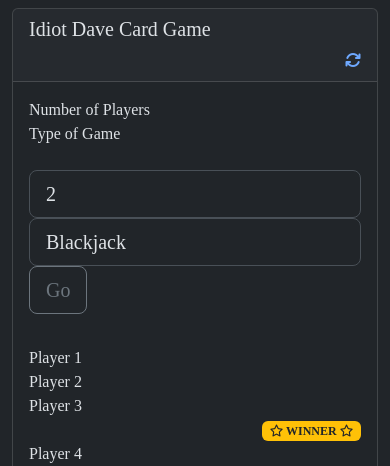
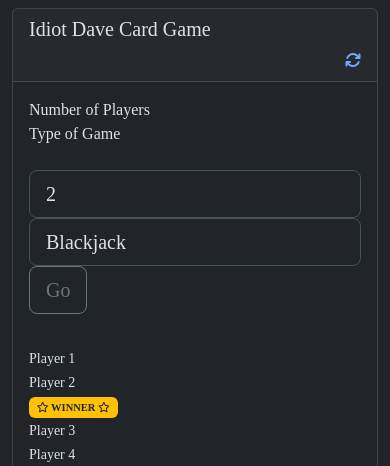
Before and after one commit to guitardave/flask_poker, a Flask app: page / in a window 390 px wide. Shown: the top 466 px of the page. Run offline with Flask 3, Linux system fonts and the light colour scheme; some libraries are stand-ins or nearby versions.

Commit message:
couple cleanup items

```diff
--- a/card_game/simple_card_game.py
+++ b/card_game/simple_card_game.py
@@ -6,6 +6,8 @@ from .deck_of_cards import CARDS
 
 class SimpleCardGame:
     CARD_PATH = os.environ.get('CARD_PATH')
+    DECK_SIZE = 52
+    MAX_SCORE = 21
 
     def __init__(self, max_hand: int, min_hand: int, n_players: int):
         self.max_hand = max_hand
@@ -24,11 +26,10 @@ class SimpleCardGame:
     def get_player_card_lists(self) -> list:
         return [(n, []) for n in range(self.n_players)]
 
-    @staticmethod
-    def draw_card(n: int, deck: list) -> dict:
-        return deck[n + 1] if n < 52 else {}
+    def draw_card(self, n: int, deck: list) -> dict:
+        return deck[n + 1] if n < self.DECK_SIZE else {}
 
-    def shuffle_deck(self) -> list:
+    def shuffle_deck(self) -> list[dict]:
         deck = self.cards
         random.shuffle(deck)
         return deck
@@ -38,7 +39,7 @@ class SimpleCardGame:
 
         while i < self.max_hand * self.n_players:
             for j in range(self.n_players):
-                card = deck[i]
+                card = deck.__getitem__(i)
                 card_lists[j][1].append(self.get_card_val(card))
                 cards_dealt.append(
                     dict(
@@ -60,7 +61,7 @@ class SimpleCardGame:
             score += c
         return score
 
-    def get_winner(self, card_lists: list):
+    def get_winner(self, card_lists: list) -> tuple[int, int]:
         players = [(n, self.get_score(card_lists[n][1])) for n in range(self.n_players)]
         players.sort(key=lambda x: x[1], reverse=True)
-        return players[0] if players[0][1] <= 21 else players[1]
+        return players[0] if players[0][1] <= self.MAX_SCORE else players[1]
--- a/templates/game_board_partial.html
+++ b/templates/game_board_partial.html
@@ -4,13 +4,13 @@
         <div class="col-sm-{{ n }}">
             {% set player_num = c_list.0 + 1 -%}
             <div class="row">
-                <div class="col-sm-6">
-                    Player {{ player_num }}
+                <div class="col-sm-4">
+                    <small>Player {{ player_num }}</small>
                 </div>
-                <div class="col-sm-6 me-auto text-end">
+                <div class="col-sm-8">
                     {% if c_list.0 == winner %}
                         <span class="badge bg-warning text-dark">
-                            <i class="fa fa-star-o"></i> WINNER <i class="fa fa-star-o"></i>
+                            <small><i class="fa fa-star-o"></i> WINNER <i class="fa fa-star-o"></i></small>
                         </span>
                     {% endif %}
                 </div>
@@ -25,7 +25,7 @@
                 <div class="card-img">
                     <img class="img-thumbnail playing-card"
                          src="{{ url_for('static', filename='svg_playing_cards/fronts/' + c.card_img) }}"
-                         alt="Player {{ c.player }} {{ c.card_slug }}"
+                         alt="{{ c.player }} {{ c.card_slug }}"
                          data-player="{{ c.player }}"
                          data-face="{{ c.card_face }}"
                          data-value="{{ c.card_val }}">
```
